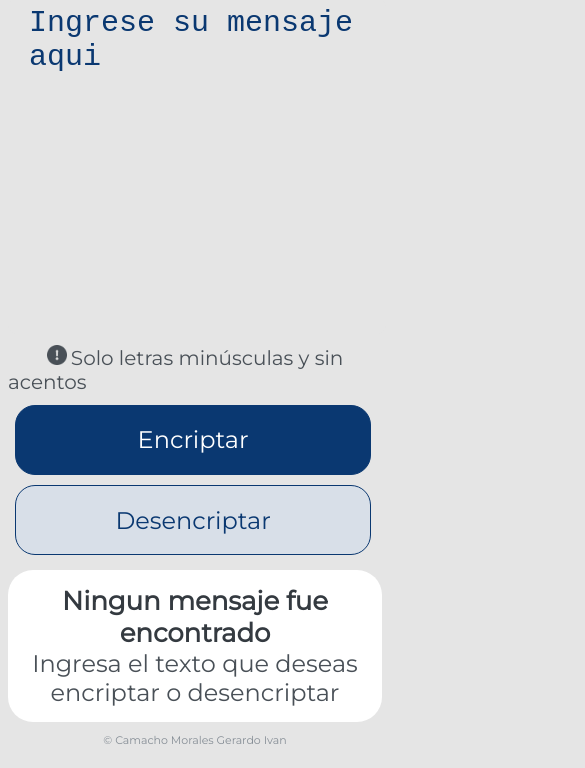
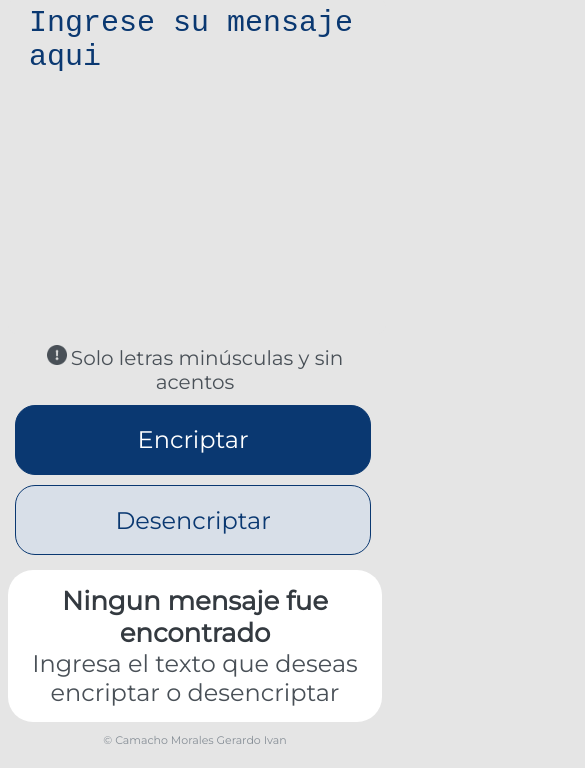
Before and after one commit to ivannedo/challenge-1-encriptador, a plain HTML site: page index.html in a window 390 px wide. Shown: the part 76-844 px from the top of the page, 585 px wide, since content can reach past the window. Drawn offline with Linux system fonts and the light colour scheme.

Commit message:
update style.css

```diff
--- a/style.css
+++ b/style.css
@@ -262,7 +262,7 @@ footer{
   }
 
   .avisoMensaje{
-    margin: 0 500px 0 0;
+    margin: 0 0 0 0;
     text-align: left;
   }
 
```
